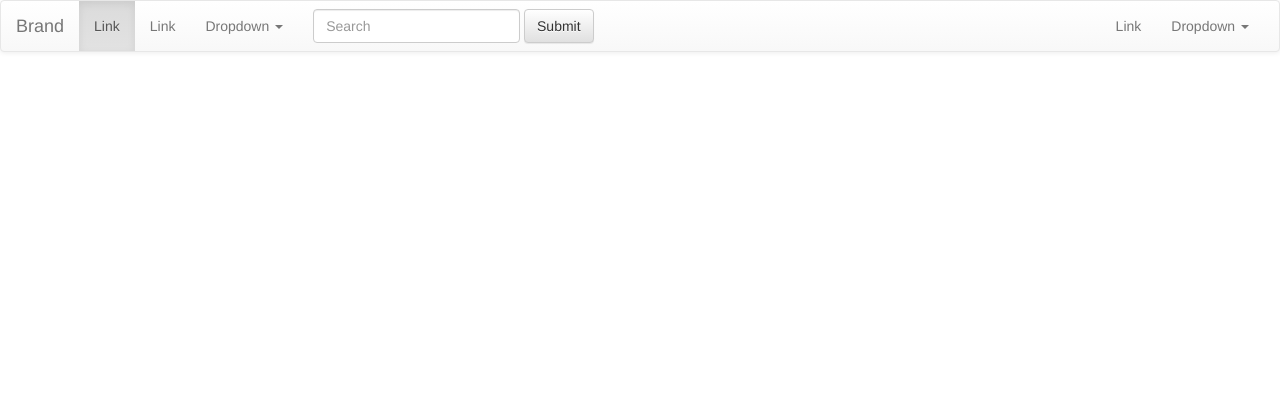
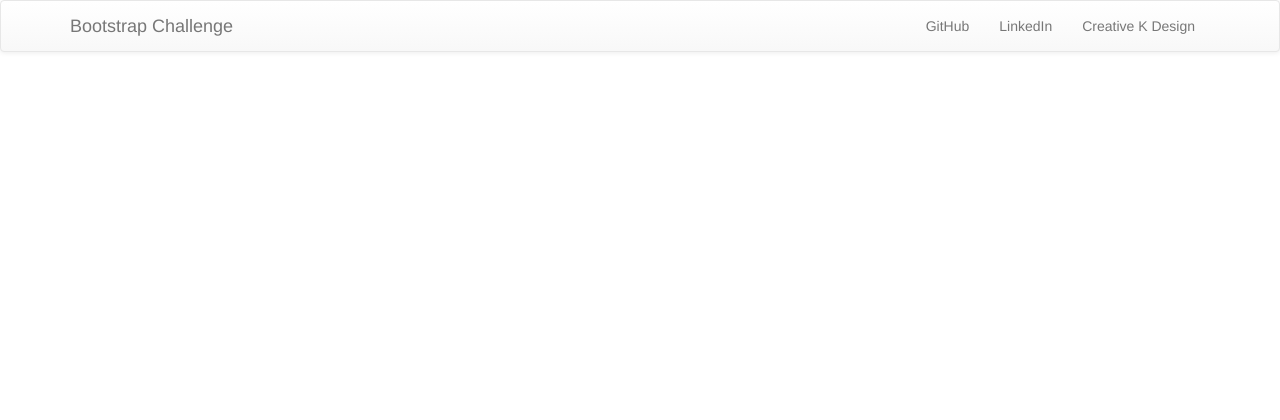
Before and after one commit to kellykristl/bootstrap-challenge, a PHP site: page / in a window 1280 px wide. Shown: the top 420 px of the page. Run offline with PHP 8.4, Linux system fonts and the light colour scheme; some libraries are stand-ins or nearby versions.

Commit message:
added nav bar links

```diff
--- a/index.php
+++ b/index.php
@@ -24,7 +24,7 @@
 			<div class="sfooter-content">
 				<header>
 					<nav class="navbar navbar-default">
-						<div class="container-fluid">
+						<div class="container">
 							<!-- Brand and toggle get grouped for better mobile display -->
 							<div class="navbar-header">
 								<button type="button" class="navbar-toggle collapsed" data-toggle="collapse" data-target="#bs-example-navbar-collapse-1" aria-expanded="false">
@@ -33,45 +33,16 @@
 									<span class="icon-bar"></span>
 									<span class="icon-bar"></span>
 								</button>
-								<a class="navbar-brand" href="#">Brand</a>
+								<a class="navbar-brand" href="#">Bootstrap Challenge</a>
 							</div>
 
 							<!-- Collect the nav links, forms, and other content for toggling -->
 							<div class="collapse navbar-collapse" id="bs-example-navbar-collapse-1">
-								<ul class="nav navbar-nav">
-									<li class="active"><a href="#">Link <span class="sr-only">(current)</span></a></li>
-									<li><a href="#">Link</a></li>
-									<li class="dropdown">
-										<a href="#" class="dropdown-toggle" data-toggle="dropdown" role="button" aria-haspopup="true" aria-expanded="false">Dropdown <span class="caret"></span></a>
-										<ul class="dropdown-menu">
-											<li><a href="#">Action</a></li>
-											<li><a href="#">Another action</a></li>
-											<li><a href="#">Something else here</a></li>
-											<li role="separator" class="divider"></li>
-											<li><a href="#">Separated link</a></li>
-											<li role="separator" class="divider"></li>
-											<li><a href="#">One more separated link</a></li>
-										</ul>
-									</li>
-								</ul>
-								<form class="navbar-form navbar-left">
-									<div class="form-group">
-										<input type="text" class="form-control" placeholder="Search">
-									</div>
-									<button type="submit" class="btn btn-default">Submit</button>
-								</form>
+
 								<ul class="nav navbar-nav navbar-right">
-									<li><a href="#">Link</a></li>
-									<li class="dropdown">
-										<a href="#" class="dropdown-toggle" data-toggle="dropdown" role="button" aria-haspopup="true" aria-expanded="false">Dropdown <span class="caret"></span></a>
-										<ul class="dropdown-menu">
-											<li><a href="#">Action</a></li>
-											<li><a href="#">Another action</a></li>
-											<li><a href="#">Something else here</a></li>
-											<li role="separator" class="divider"></li>
-											<li><a href="#">Separated link</a></li>
-										</ul>
-									</li>
+									<li><a href="https://github.com/kellykristl/bootstrap-challenge/tree/master" target="_blank">GitHub</a></li>
+									<li><a href="https://www.linkedin.com/kellykristl/" target="_blank">LinkedIn</a></li>
+									<li><a href="http://creativekdesign.com" target="_blank">Creative K Design</a></li>
 								</ul>
 							</div><!-- /.navbar-collapse -->
 						</div><!-- /.container-fluid -->
```
